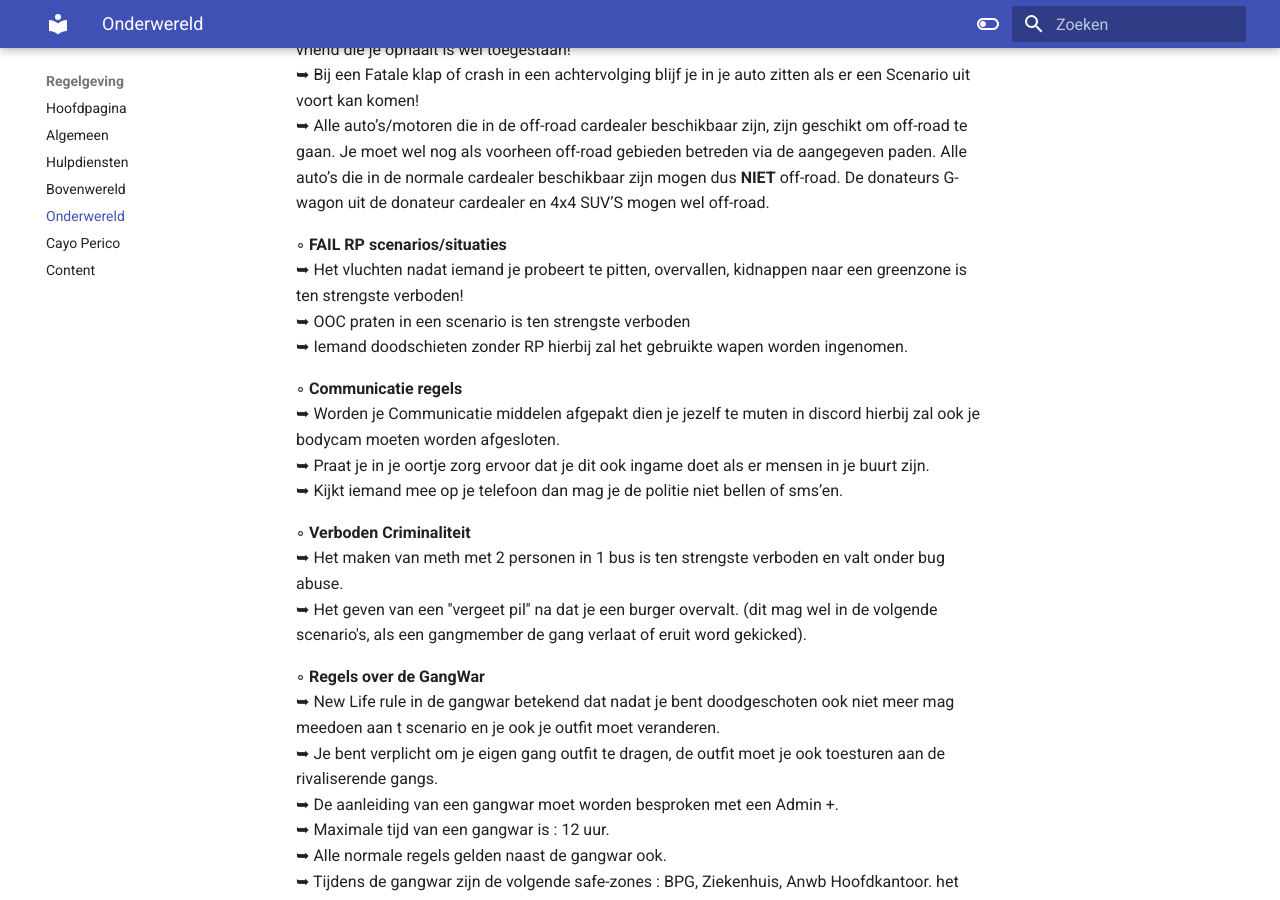
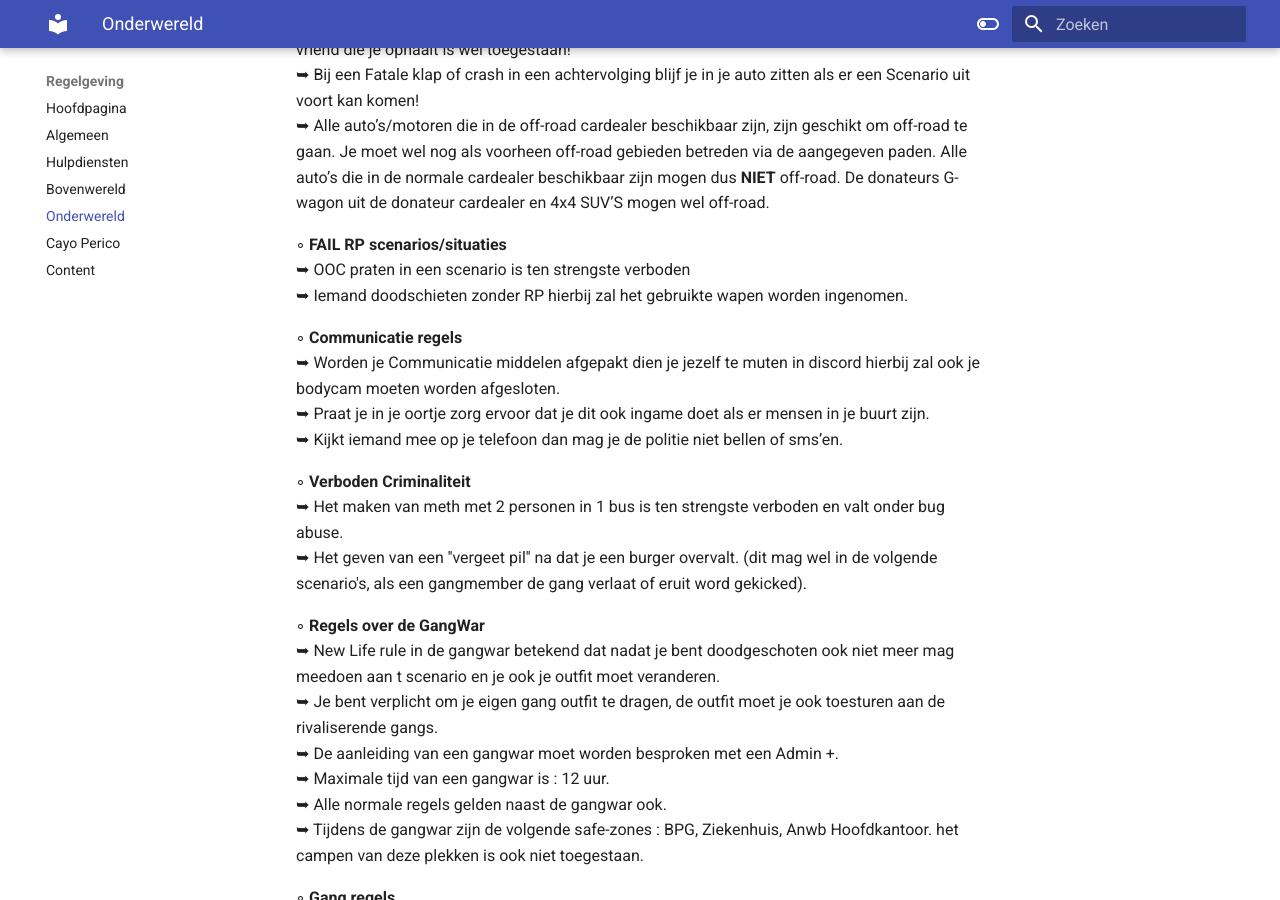
Before and after one commit to CappaWappa/Regels, an MkDocs documentation site: the page built from docs/onderwereld.md, in a window 1280 px wide and 900 px high, scrolled down 2408 px. Built offline with MkDocs 1.6.1 and Material for MkDocs 9.7.7, drawn with Linux system fonts in a browser that asks for light colours; comment, search, counter and statistics services are not loaded.

Commit message:
Update onderwereld.md

```diff
--- a/docs/onderwereld.md
+++ b/docs/onderwereld.md
@@ -75,7 +75,6 @@ Nieuwe spelers die de onderwereld induiken worden niet meer geacht als nieuwe sp
      ➥ Alle auto’s/motoren die in de off-road cardealer beschikbaar zijn, zijn geschikt om off-road te gaan. Je moet wel nog als voorheen off-road gebieden betreden via de aangegeven paden. Alle auto’s die in de normale cardealer beschikbaar zijn mogen dus <b>NIET</b> off-road. De donateurs G-wagon uit de donateur cardealer en 4x4 SUV’S mogen wel off-road. <br>
 
 ◦ <b>FAIL RP scenarios/situaties</b>     <br>
-     ➥ Het vluchten nadat iemand je probeert te pitten, overvallen, kidnappen naar een greenzone is ten strengste verboden! <br>
      ➥  OOC praten in een scenario is ten strengste verboden <br>
      ➥  Iemand doodschieten zonder RP hierbij zal het gebruikte wapen worden ingenomen.<br>
 
```
